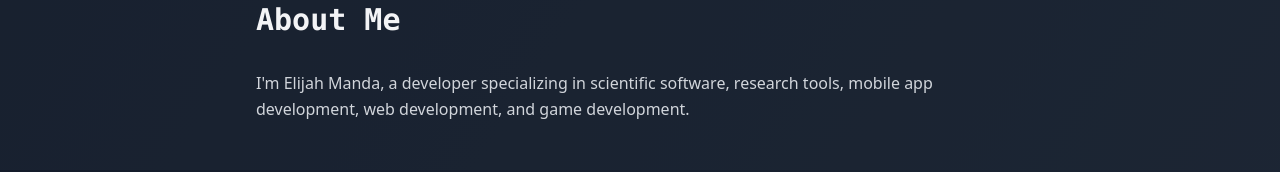
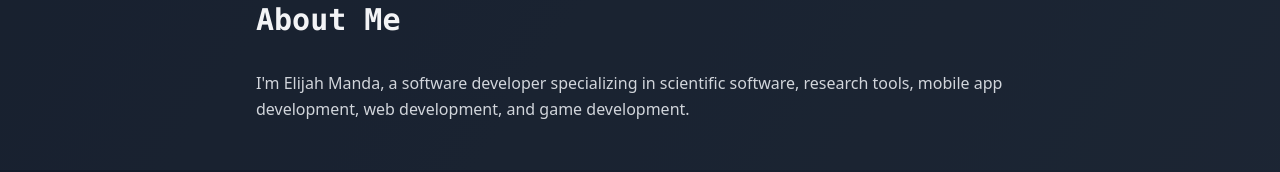
Before and after one commit to elijahmanda/portfolio, a React (Vite) app: page / in a window 1280 px wide. Shown: the part 494-666 px from the top of the page. Built offline with nearby package versions, Linux system fonts and the light colour scheme.

Commit message:
Update about me section

```diff
--- a/src/App.jsx
+++ b/src/App.jsx
@@ -76,7 +76,7 @@ const App = () => {
         <div className="max-w-3xl mx-auto  translate-y-10">
           <h2 className="text-3xl font-bold mb-8 font-mono">About Me</h2>
           <p className="text-gray-300 leading-relaxed mb-6">
-            I'm Elijah Manda, a developer specializing in scientific software, research tools, mobile app development, web development, and game development.
+            I'm Elijah Manda, a software developer specializing in scientific software, research tools, mobile app development, web development, and game development.
           </p>
         </div>
       </section>
```
